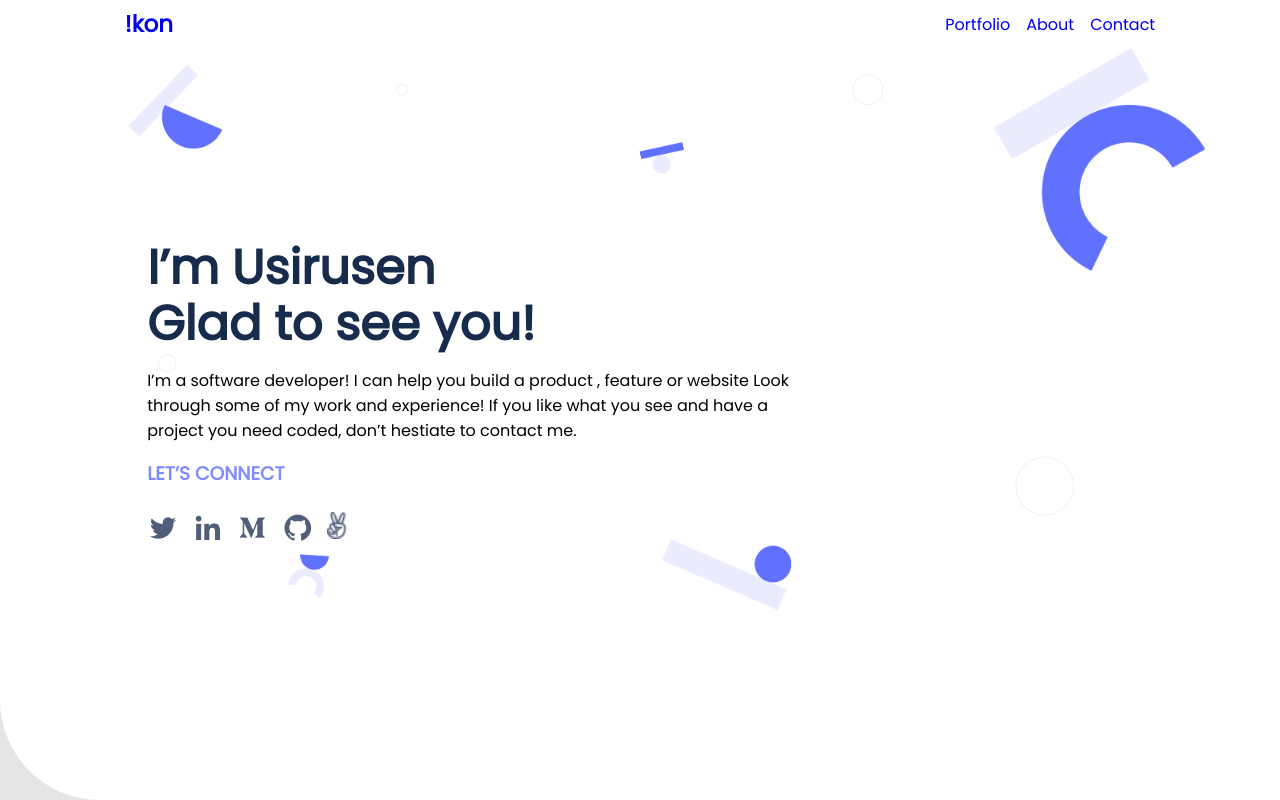
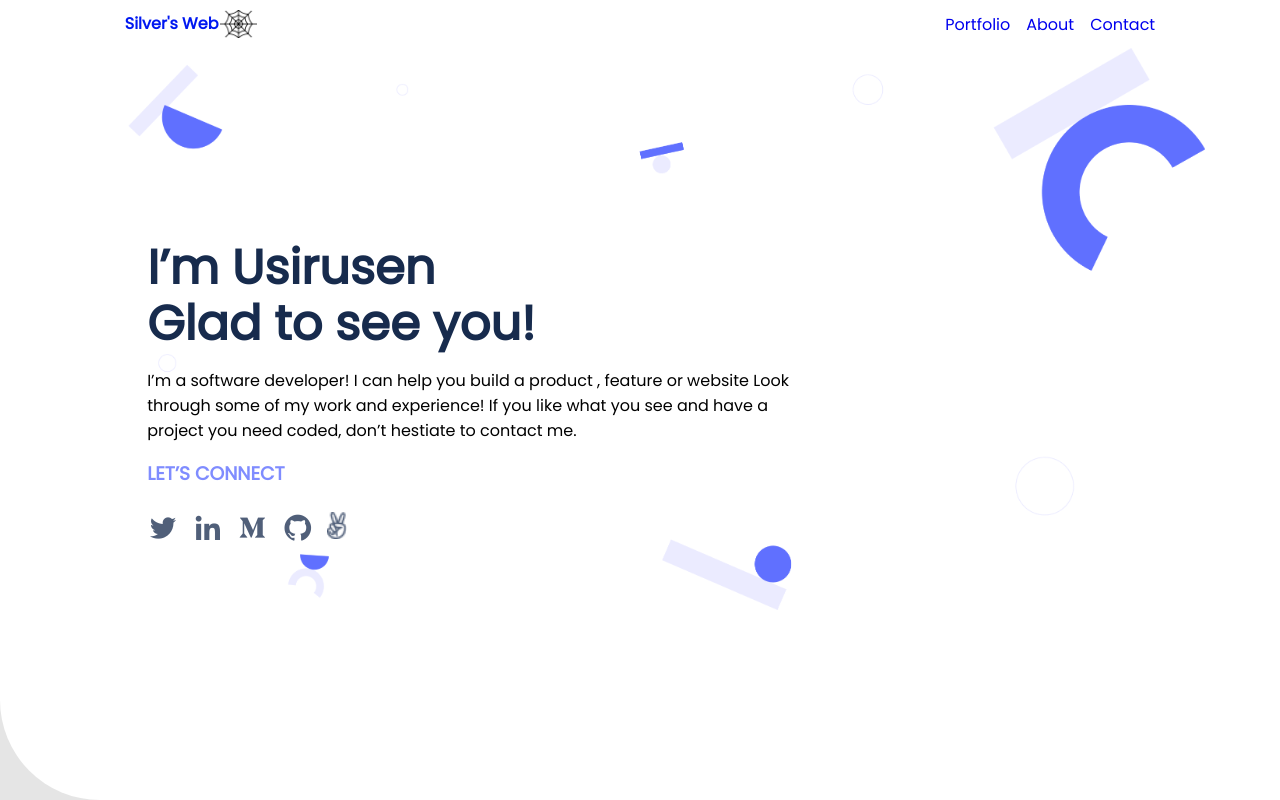
Before and after one commit to UsirusenIkon/Portfolio, a website: page index.html in a window 1280 px wide. Shown: the top 800 px of the page. Drawn offline with nearby package versions, Linux system fonts and the light colour scheme; a web font is replaced by a local one.

Commit message:
Add logo image and change logo name

```diff
--- a/index.html
+++ b/index.html
@@ -16,7 +16,10 @@
       <!-- header-section -->
       <header class="header wf flex">
         <div class="header-content wf flex">
-          <a href="#home" class="logo">!kon</a>
+          <a href="#home" class="logo logo-items flex">
+            <i class="logo-item">Silver's Web</i>
+            <img class="logo-item" src="asset/web1.png" alt="web">
+          </a>
           <nav class="navbar flex">
             <button class="hamburger-menu flex" type="submit">
               <span class="line"></span>
@@ -165,8 +168,7 @@
           <form
             class="form wf flex"
             action="https://formspree.io/f/xwkzpvdn"
-            method="post"
-          >
+            method="post">
             <div class="input flex">
               <label for="user-name">
                 <input
```
Also changed, not shown: asset/web.png (added), asset/web1.png (added), 1 other file.
